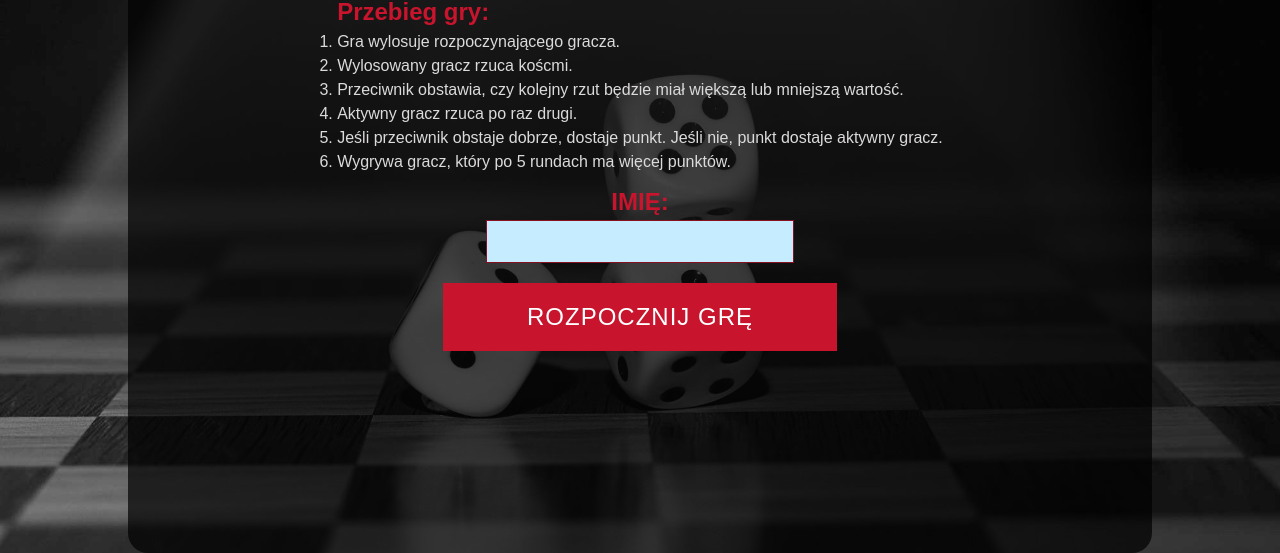
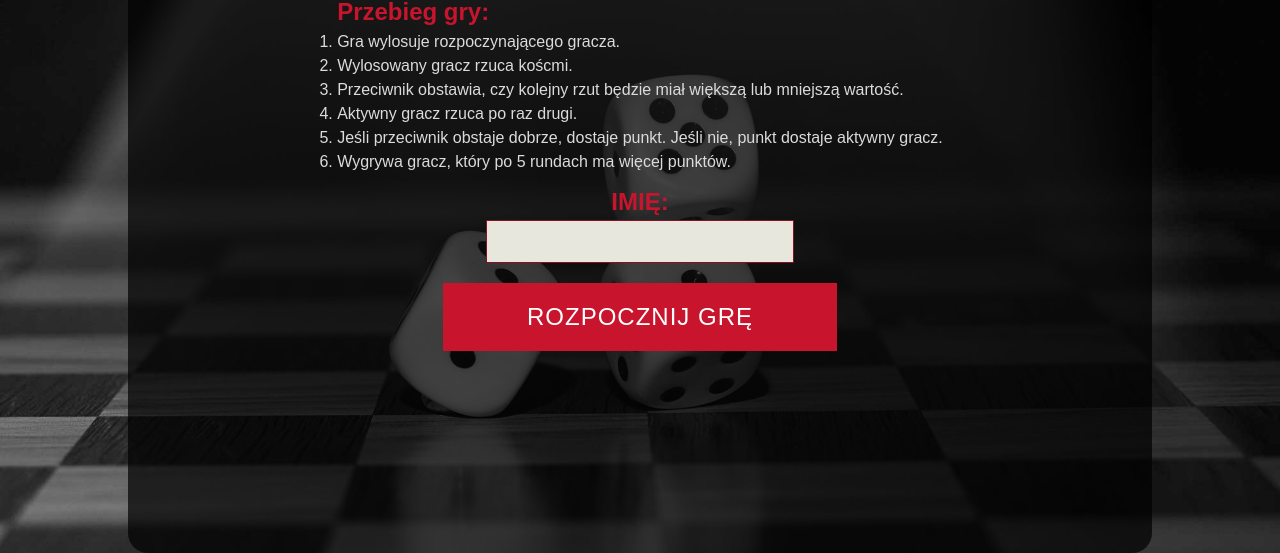
Before and after one commit to alicjalukaszewska/DiceGame, a website: page index.html in a window 1280 px wide. Shown: the part 247-800 px from the top of the page. Drawn offline with Linux system fonts and the light colour scheme.

Commit message:
IIFE and more comments

```diff
--- a/code.js
+++ b/code.js
@@ -1,3 +1,5 @@
+(function () {
+
 //variables to change view
 const startGameDiv = document.querySelector('#startGameDiv');
 const resultsDiv = document.querySelector('#resultsDiv');
@@ -67,7 +69,6 @@ function stopGame(){
 	const winner = document.querySelector("#winner"),
 		repeatGameBtn = document.querySelector("#repeatGameBtn"),
 		endGameDiv = document.querySelector("#endGameDiv");
-
 	//show endGame view
 	endGameDiv.style.display = "block";
 	//turn off buttons
@@ -106,7 +107,7 @@ function nextRound() {
 	results.textContent = "";
 	lessBtn.classList.remove("active");
 	moreBtn.classList.remove("active");
-	//remove focus from clicked button
+	//remove focus from last clicked button
 	document.activeElement.blur();
 }
 
@@ -123,14 +124,15 @@ function draw (dice) {
 		sum += dieValue;
 	});
 	return sum;
-};
-
+}
 
 function rollOfDice(toggle, resultsSelector, diceNumber) {
+	//toggle button clickable
 	lessBtn.disabled = moreBtn.disabled = toggle;
 	const sumValue = document.querySelector(`#${resultsSelector} #sumValue`);
 	const dice = document.querySelectorAll(`.${ diceNumber === 1 ? 'first' : 'second' }Dice div` );
 	let result = 0;
+	//roll dice and get their value
 	const sum = draw( dice );
 	sumValue.textContent = `Suma wartości: ${ sum }`;
 	if ( diceNumber === 2 ) {
@@ -141,14 +143,17 @@ function rollOfDice(toggle, resultsSelector, diceNumber) {
 	}
 }
 
+//check which player get a point
 function addPoint (chosenBtn) {
 	const choice = chosenBtn.id;
 	let diceResult;
+	//check which button was chosen
 	if (choice === "lessBtn"){
 		diceResult = sumFirstDraw > sumSecondDraw;
 	} else {
 		diceResult = sumFirstDraw < sumSecondDraw;
 	}
+	//add point to player who won the turn
 	if (diceResult){
 		if (activePlayer === 1){
 			playerOnePoints++;
@@ -168,7 +173,7 @@ function addPoint (chosenBtn) {
 	}
 }
 
-//if user chosen next value
+//if user chosen value of second roll
 function guessValue (){
 	rollOfDice(true, 'resultsDiv', 2);
 	this.className = "active";
@@ -181,7 +186,7 @@ function guessValue (){
 	}
 }
 
-//player decide if next value is higher or lower than current
+//player decide if second roll value is higher or lower than current
 function gameTurn () {
 	rollOfDice(false, 'gameDiv', 1);
 	if (activePlayer === 1){
@@ -242,3 +247,5 @@ function startGame (){
 }
 
 startGameBtn.addEventListener('click', startGame);
+
+}());
--- a/scss/style.scss
+++ b/scss/style.scss
@@ -72,7 +72,7 @@ h2 {
 	input {
 		width: 30%;
 		font-size: 20pt;
-		background-color: #C6ECFF;
+		background-color: #E7E7DE;
 		border: 1px $tamarillo solid;
 		text-align: center;
 		padding: 5px;
```
Also changed, not shown: css/style.css.
